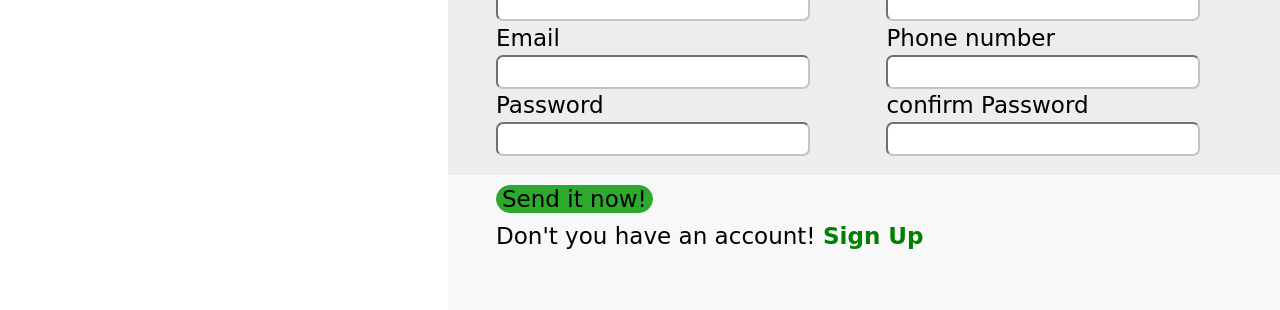
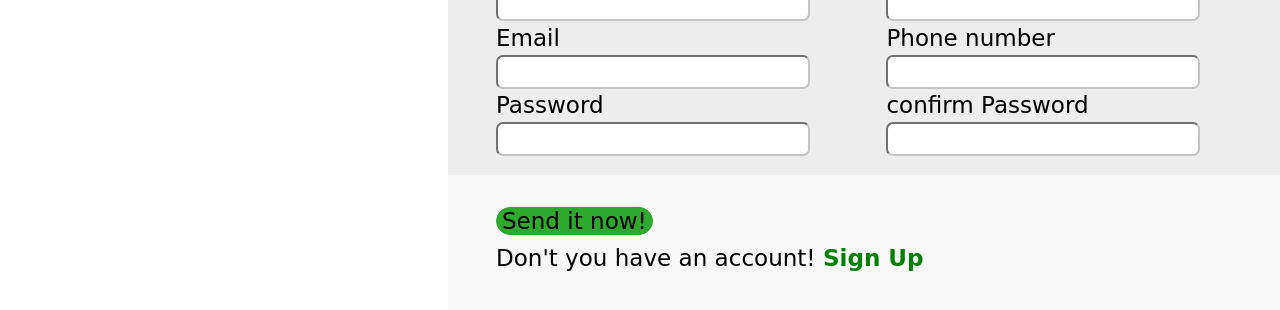
Before and after one commit to IonutzNcr/Sign-up-Form, a plain HTML site: page index.html in a window 1280 px wide. Shown: the part 374-684 px from the top of the page. Drawn offline with Linux system fonts and the light colour scheme; a web font is replaced by a local one.

Commit message:
Fix layout issues

```diff
--- a/index.css
+++ b/index.css
@@ -182,7 +182,7 @@ a[href]{
     display:flex;
     flex-direction:column;
     gap:0.5rem;
-    padding-top:0.5rem;
+    padding-top:4vh;
 
  }
 
```
